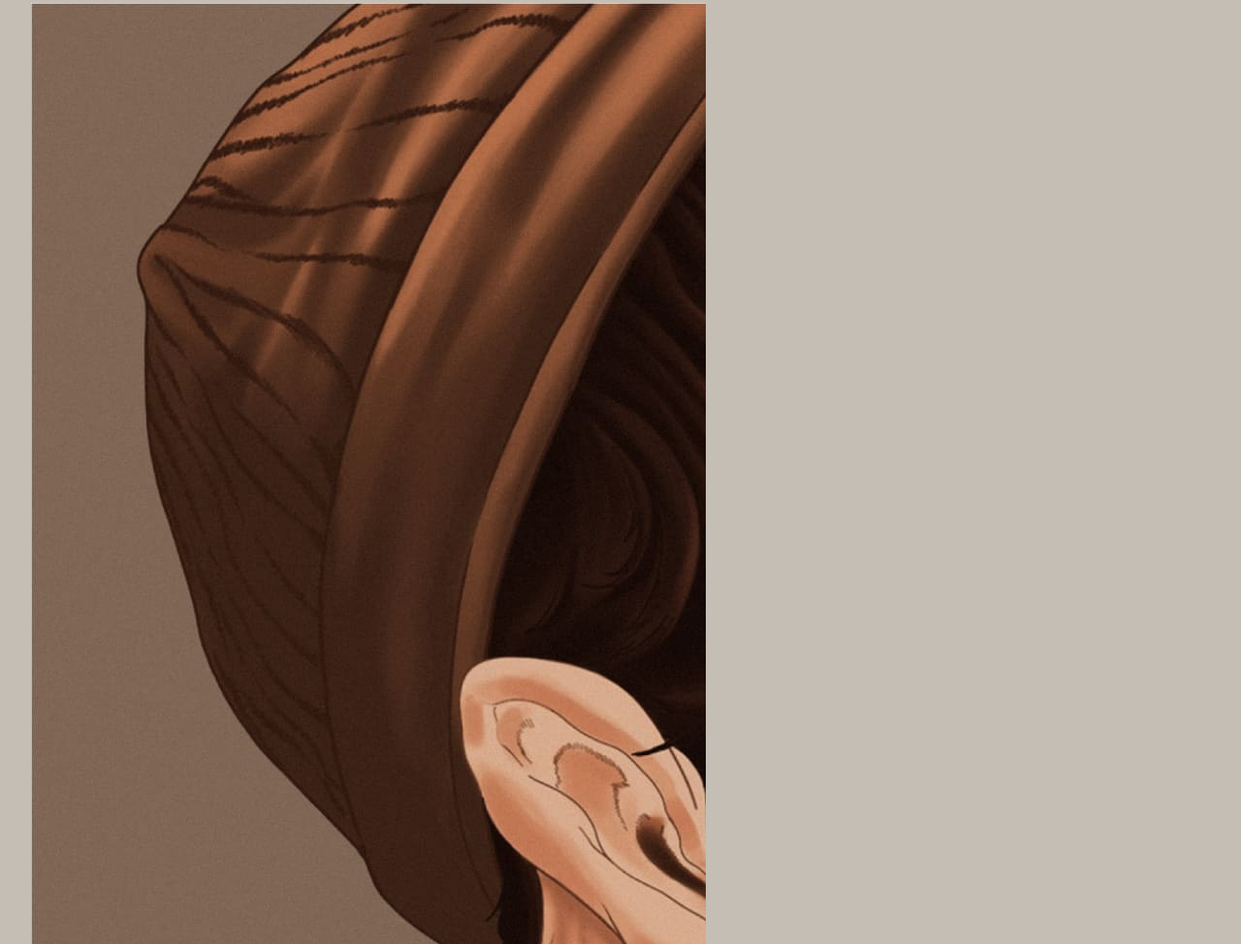
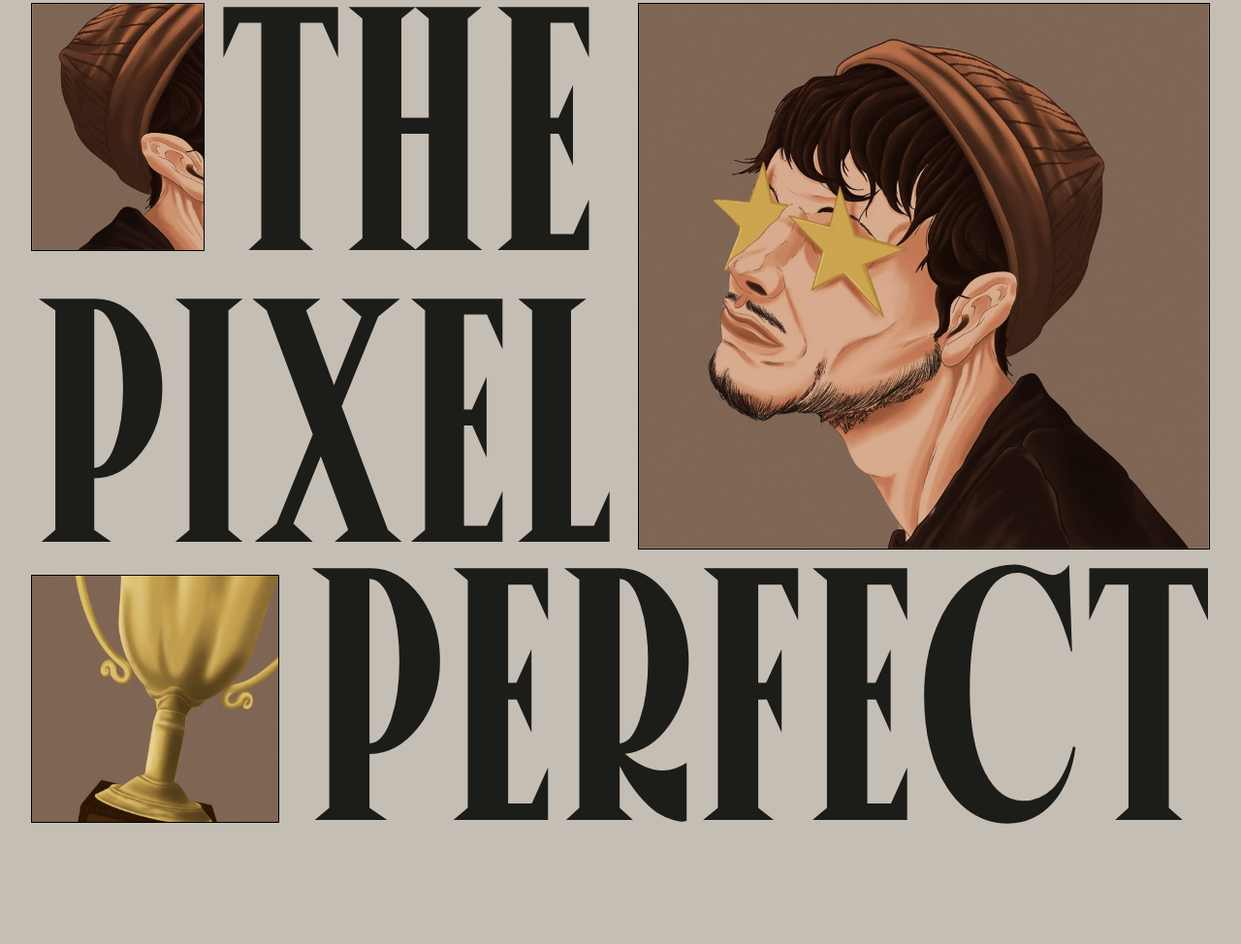
Before and after one commit to nilaachandra/Niccolo-MIranda-Portfolio-Clone, a website: page src/index.html in a window 1280 px wide. Shown: the part 3186-4160 px from the top of the page at 97% size. After the commit the page ends 4114 px from the top, so only its background shows below. Drawn offline with nearby package versions, Linux system fonts and the light colour scheme.

Commit message:
new elements added

```diff
--- a/src/index.html
+++ b/src/index.html
@@ -161,17 +161,25 @@
                     <h1 class="domain text-[9vw] text-[#1c1c19]">8</h1>
                 </div>
             </div>
-            <div class="pixel w-full">
-                <div class="topsec w-full">
-                    <div class="topl">
-                        <div class="av">
-                            <img src="./images/605c70e48081716925e9832a_avatar-hat.jpeg" alt="">
-                            <h1>The</h1>
+            <div class="pixel w-full flex flex-col gap-[2vw]">
+                <div class="topsec w-full flex gap-[2vw]">
+                    <div class="topl w-[50%] gap-[4vw] flex flex-col max-h-max">
+                        <div class="av flex w-full h-[20vw] items-start gap-[1vw]">
+                            <img src="./images/605c70e48081716925e9832a_avatar-hat.jpeg" alt=""
+                            class="w-[14vw] h-full border border-black">
+                            <h1 class="canopee text-[28vw] line-20 pt-[0.5vw] pr-[1.2vw] text-[#1c1c19]">The</h1>
                         </div>
+                        <h1 class="canopee text-[28vw] line-20 text-[#1c1c19]">pixel</h1>
                     </div>
-                    <div class="topr">
-                        <img src="./images/605c6da4f1f8304440ee2e8c_avatar-2-p-1080.jpeg" alt="">
+                    <div class="topr h-full w-[50%]">
+                        <img src="./images/605c6da4f1f8304440ee2e8c_avatar-2-p-1080.jpeg" alt=""
+                        class="w-auto h-full border border-black">
                     </div>
+                </div>
+                <div class="midsec flex w-full gap-[2vw]">
+                    <img src="./images/605c6fd0f6276ef0c6bacfa4_trophy-p-800.jpeg" alt=""
+                    class="w-[20vw] h-[20vw] border border-black">
+                    <h1 class="canopee text-[29vw] line-20 text-[#1c1c19]">Perfe<span class="domain">C</span>t</h1>
                 </div>
                 <div class="botsec"></div>
 
--- a/src/requirements.css
+++ b/src/requirements.css
@@ -67,3 +67,6 @@ html, body{
 .line-sl{
     line-height: 2vw;
 }
+.line-20{
+    line-height: 20vw;
+}
```
Also changed, not shown: src/images/605c6fd0f6276ef0c6bacfa4_trophy-p-800.jpeg (added), src/output.css.
